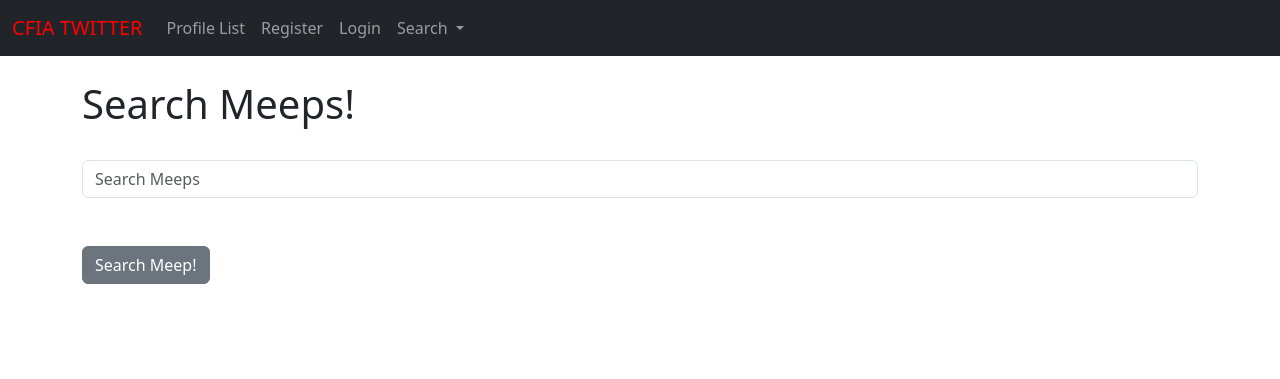
After one commit to LargeKowalski888/django-twitter, a Django app: page /search/ in a window 1280 px wide. The commit adds this page. Shown: the top 379 px of the page. Run offline with Django 3.2, Linux system fonts and the light colour scheme; some libraries are stand-ins or nearby versions.

Commit message:
Finished up the project

```diff
--- a/musker/templates/navbar.html
+++ b/musker/templates/navbar.html
@@ -22,7 +22,16 @@
         <li class="nav-item">
           <a class="nav-link" href="{% url 'login' %}">Login</a>
         </li>
-	{% endif %}
+        {% endif %}
+        <li class="nav-item dropdown">
+          <a class="nav-link dropdown-toggle" href="#" role="button" data-bs-toggle="dropdown" aria-expanded="false">
+            Search
+          </a>
+          <ul class="dropdown-menu">
+            <li><a class="dropdown-item" href="{% url 'search' %}">Search Meeps</a></li>
+            <li> <a class="dropdown-item" href="{% url 'search_user' %}">Search Users</a></li>
+          </ul>
+        </li>
       </ul>
       <!--<form class="d-flex" role="search">
         <input class="form-control me-2" type="search" placeholder="Search" aria-label="Search">
--- a/musker/templates/profile.html
+++ b/musker/templates/profile.html
@@ -177,6 +177,7 @@
 	{% if request.user.id == profile.user.id %}
 	<a href="{% url 'update_user' %}" class="btn
 	btn-outline-secondary">Update Profile</a>
+	<br/><br/>
 	{% endif %}
 
 			</div>
--- /dev/null
+++ b/musker/templates/search.html
@@ -0,0 +1,70 @@
+{% extends 'base.html' %}
+{% load static %}
+{% block content %}
+
+
+<h1>Search Meeps!</h1>
+<br/>
+
+<form  method=POST>
+    {% csrf_token %}
+    <input type="input" class="form-control" placeholder="Search Meeps" name="search">
+    <br/><br/>
+
+    <button type="submit" class="btn btn-secondary">Search Meep!</button>
+</form>
+
+<br/><br/>
+
+{% if search %}
+<h3>You Searched For: {{ search }}</h3>
+<br/>
+
+{% for meep in searched %}
+<div class="alert alert-dark" role="alert">
+	<div class="container">
+		<div class="row">
+			<div class="col-1">
+				{% if meep.user.profile.profile_image %}
+				<img src="{{ meep.user.profile.profile_image.url }}"
+				width=50 height=50 class="
+				rounded-circle" alt="{{ profile.user.username }}">
+
+				{% else %}
+				<img src="{% static 'images/default_profile_pic.png' %}"
+				width=50 height=50 class="
+				rounded-circle" alt="{{ profile.user.username }}">
+
+				{% endif %}
+			</div>
+
+		<div class="col-11">
+  		{{ meep.body }} <br/>
+		<small class="text-muted">
+			{{ meep.created_at }} By
+			@{{ meep.user.username }}
+			&nbsp;&nbsp;
+			{{ meep.number_of_likes }}
+
+			{% if user in meep.likes.all %}
+			<a href="{% url 'meep_like' meep.id %}"><i class="fa-solid fa-heart" style="color:red"></i></a>
+			{% else %}
+			<a href="{% url 'meep_like' meep.id %}"><i class="fa fa-heart-o" style="color:red"></i></a>
+			{% endif %}
+
+				&nbsp;&nbsp;
+			<a href="{% url 'meep_show' meep.id %}">
+				<i class="fa-solid fa-share" style="color:grey"></i>
+			</a>
+
+		</small>
+		</div><br/><br/>
+		</div>
+	</div>
+</div>
+{% endfor %}
+
+{% endif %}
+
+<br/><br/>
+{% endblock %}
--- a/musker/urls.py
+++ b/musker/urls.py
@@ -17,4 +17,6 @@ urlpatterns = [
     path('follow/<int:pk>', views.follow, name='follow'),
     path('delete_meep/<int:pk>', views.delete_meep, name='delete_meep'),
     path('edit_meep/<int:pk>', views.edit_meep, name='edit_meep'),
+    path('search/', views.search, name='search'),
+    path('search_user/', views.search_user, name='search_user'),
 ]
--- a/musker/views.py
+++ b/musker/views.py
@@ -254,3 +254,25 @@ def edit_meep(request, pk):
 	else:
 		messages.success(request, ("You Must Be Logged In To Delete!"))
 		return redirect('home')
+
+def search(request):
+	if request.method == "POST": #If the user filled out the text box and pressed the enter key...
+		# Grab the form field input
+		search = request.POST['search']
+		# Search the database
+		searched = Meep.objects.filter(body__contains = search)
+		return render(request, 'search.html', {'search':search, 'searched':searched})
+
+	else:
+		return render(request, 'search.html', {})
+
+def search_user(request):
+	if request.method == "POST": #If the user filled out the text box and pressed the enter key...
+		# Grab the form field input
+		search = request.POST['search']
+		# Search the database
+		searched = User.objects.filter(username__contains = search)
+		return render(request, 'search_user.html', {'search':search, 'searched':searched})
+
+	else:
+		return render(request, 'search_user.html', {})
```
Also changed, not shown: musker/templates/search_user.html (added, +62 -0 lines), db.sqlite3.
